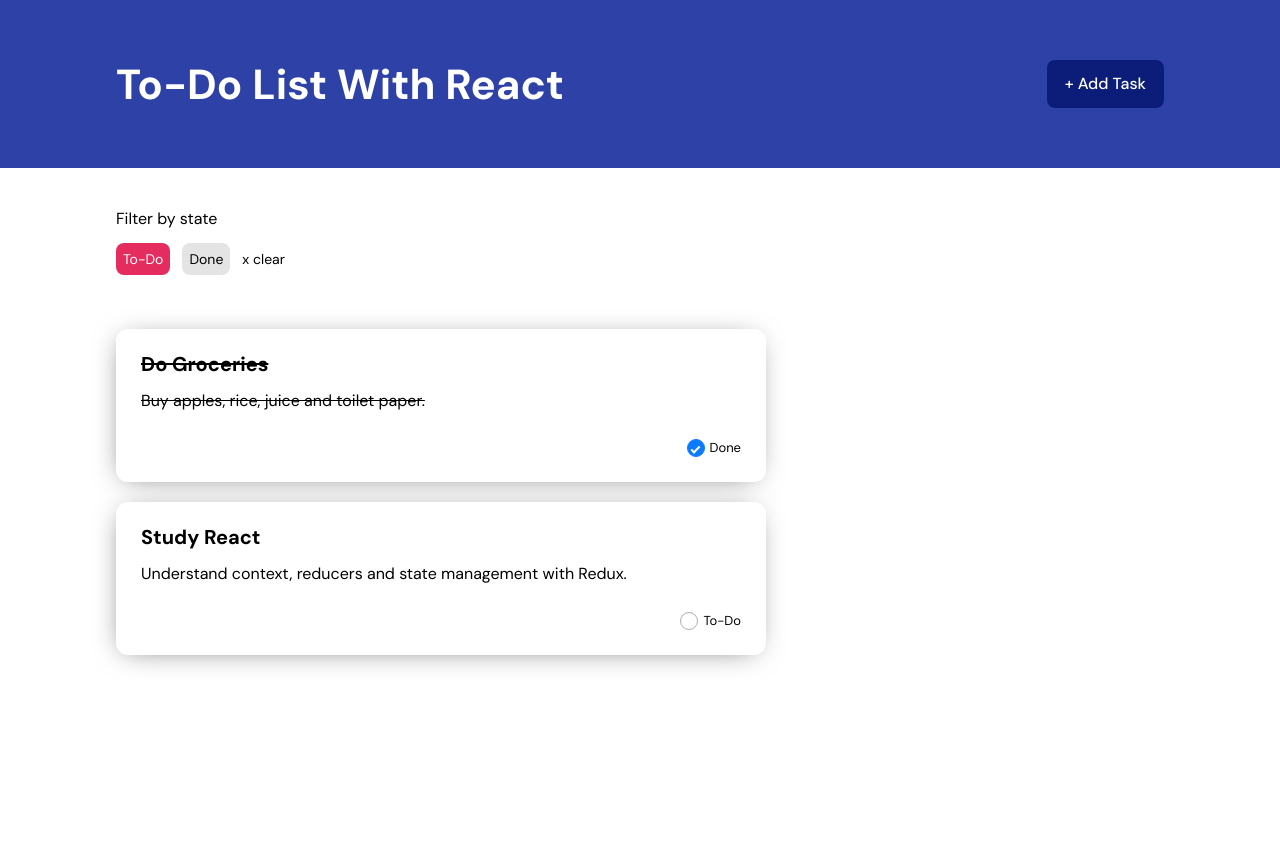
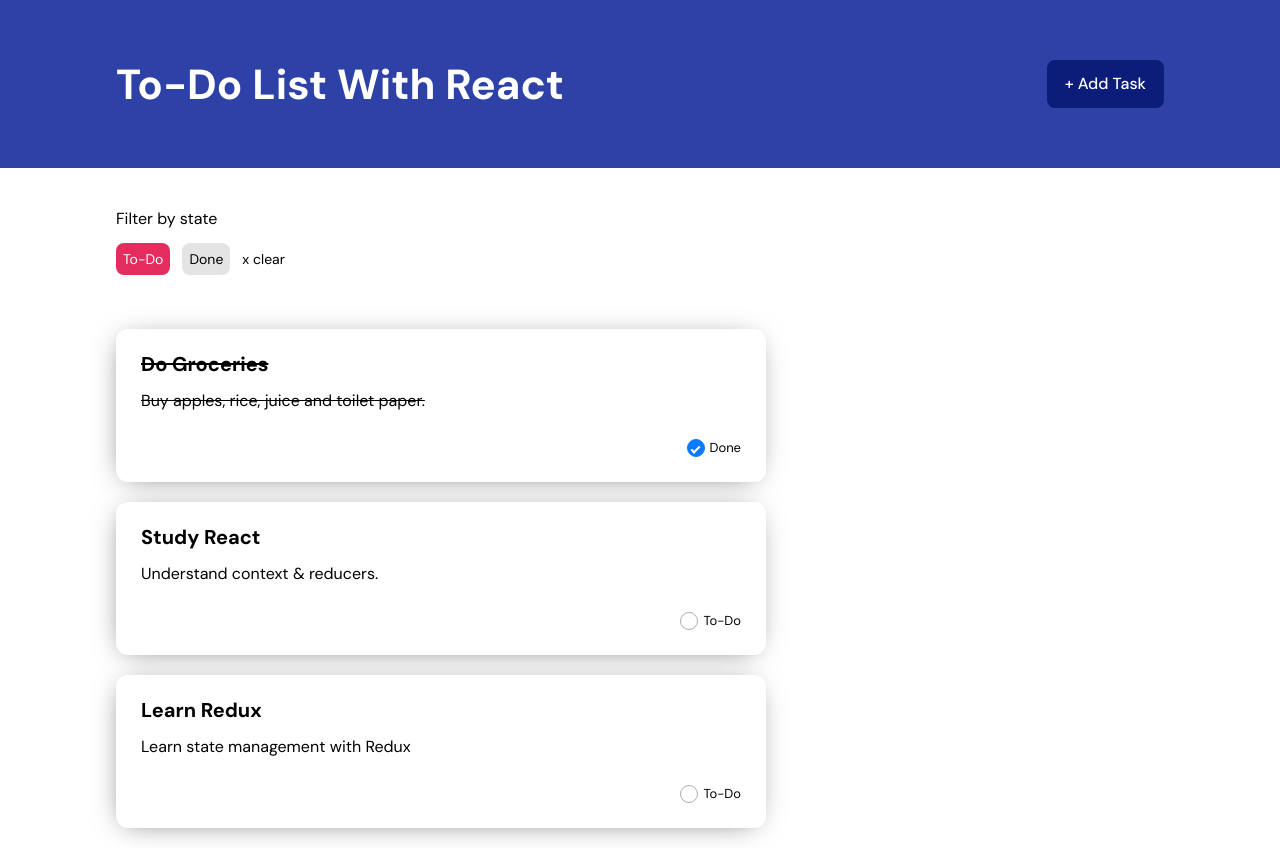
Before and after one commit to Mattrick127/todoReact, a React (Vite) app: page / in a window 1280 px wide. Before the commit the page ends 800 px from the top, so only its background shows below. Built offline with nearby package versions, Linux system fonts and the light colour scheme.

Commit message:
useState for todos

```diff
--- a/src/components/Todo.jsx
+++ b/src/components/Todo.jsx
@@ -1,21 +1,21 @@
 import './Todo.scss';
 
-function Todo({ title, description, isDone }) {
+function Todo({ todo }) {
 
   return (
     <>
-        <div className={`todo ${isDone ? 'done' : ''}`}>
+        <div className={`todo ${todo.isDone ? 'done' : ''}`}>
             <button className="erase">x erase</button>
             <h3>
-                {title}
+                {todo.title}
             </h3>
             <p>
-                {description}
+                {todo.description}
             </p>
             <div className="task-check">
-                <input type="checkbox" checked={isDone} />
+                <input type="checkbox" checked={todo.isDone} />
                 <label>
-                    {!isDone ? 'To-Do' : 'Done'}
+                    {!todo.isDone ? 'To-Do' : 'Done'}
                 </label>
             </div>
         </div>
--- a/src/components/TodosList.jsx
+++ b/src/components/TodosList.jsx
@@ -1,3 +1,4 @@
+import { useState } from 'react';
 import Todo from './Todo.jsx';
 
 const initialTodos = [
@@ -8,21 +9,19 @@
 
 function TodosList() {
 
+const [todos, setTodos] = useState(initialTodos);
+
   return (
     <>
         <div className="todos">
 
-            <Todo
-              title="Do Groceries"
-              description="Buy apples, rice, juice and toilet paper."
-              isDone={true}
-            />
+            {todos.map(todo =>
 
-            <Todo
-              title="Study React"
-              description="Understand context, reducers and state management with Redux."
-              isDone={false}
-            />
+              <Todo
+              todo={todo}
+              key={todo.id}
+              />
+            )}
 
         </div>
     </>
```
